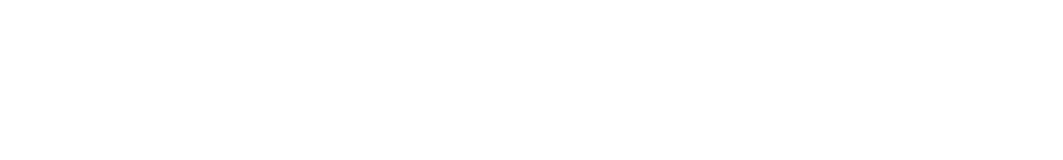
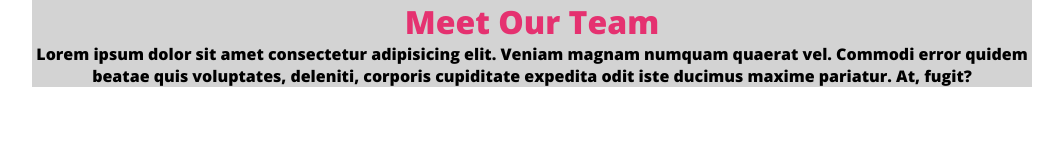
Before and after one commit to KevinZucca/html-css-float-cards, a plain HTML site: page index.html in a window 1280 px wide. Shown: the whole page, without its empty margins (108-1171 px from the left). Drawn offline with nearby package versions, Linux system fonts and the light colour scheme.

Commit message:
Header, Section before main

```diff
--- a/index.html
+++ b/index.html
@@ -13,7 +13,31 @@
 </head>
 <body>
 
+    <div class="container">
+        <header>
+            <h1>Meet Our Team</h1>
+        </header>
 
+        <section>
+            <p>Lorem ipsum dolor sit amet consectetur adipisicing elit. Veniam magnam numquam quaerat vel. Commodi error quidem beatae quis voluptates, deleniti, corporis cupiditate expedita odit iste ducimus maxime pariatur. At, fugit?
+            </p>
+        </section>
+
+
+
+        <main class="clearfix">
+            <div class="figure">
+
+            </div>
+        </main>
+
+
+
+
+
+
+
+    </div>
 
 </body>
 </html>
--- a/style.css
+++ b/style.css
@@ -5,3 +5,22 @@
     font-family: 'Fredoka', sans-serif;
     font-family: 'Open Sans', sans-serif;
 }
+
+.container {
+    max-width: 1000px;
+    margin: 0 auto;
+    background-color: lightgray;
+}
+
+header h1 {
+    color: #e53170;
+    text-align: center;
+}
+
+section p  {
+    text-align: center;
+}
+
+.figure {
+    background-color: #black;
+}
```
